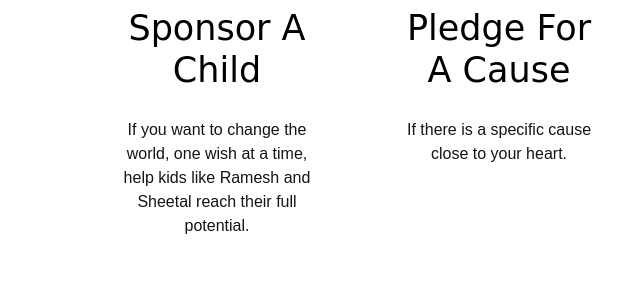
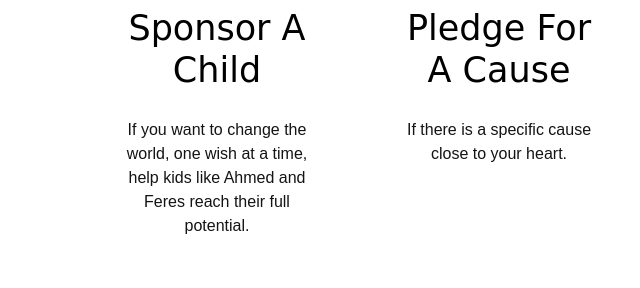
Before and after one commit to yohoji/TheTunisianUnity-hackathon, a plain HTML site: page TheTunisianUnity/en/index.html in a window 1280 px wide. Shown: the part 3113-3401 px from the top of the page, 0-640 px from the left. Drawn offline with nearby package versions, Linux system fonts and the light colour scheme; a web font is replaced by a local one.

Commit message:
Update index.html

```diff
--- a/TheTunisianUnity/en/index.html
+++ b/TheTunisianUnity/en/index.html
@@ -182,7 +182,7 @@
                                 <h5>Sponsor A Child</h5>
                             </div>
                             <div class="text">
-                                <p>If you want to change the world, one wish at a time, help kids like Ramesh and Sheetal reach their full potential.</p>
+                                <p>If you want to change the world, one wish at a time, help kids like Ahmed and Feres reach their full potential.</p>
                             </div>
                             <div class="btn">
                                 <div class="button15">
```
